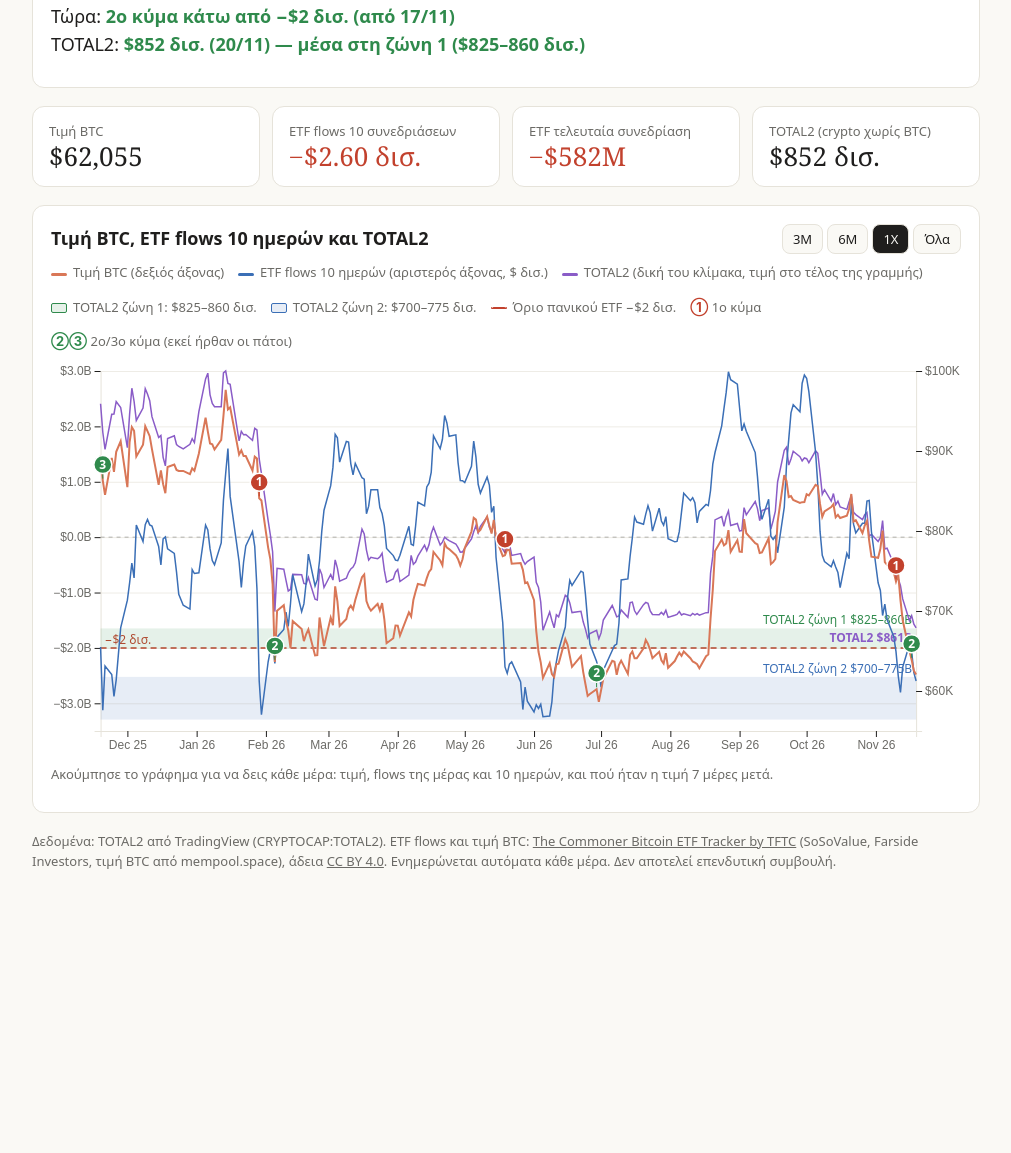
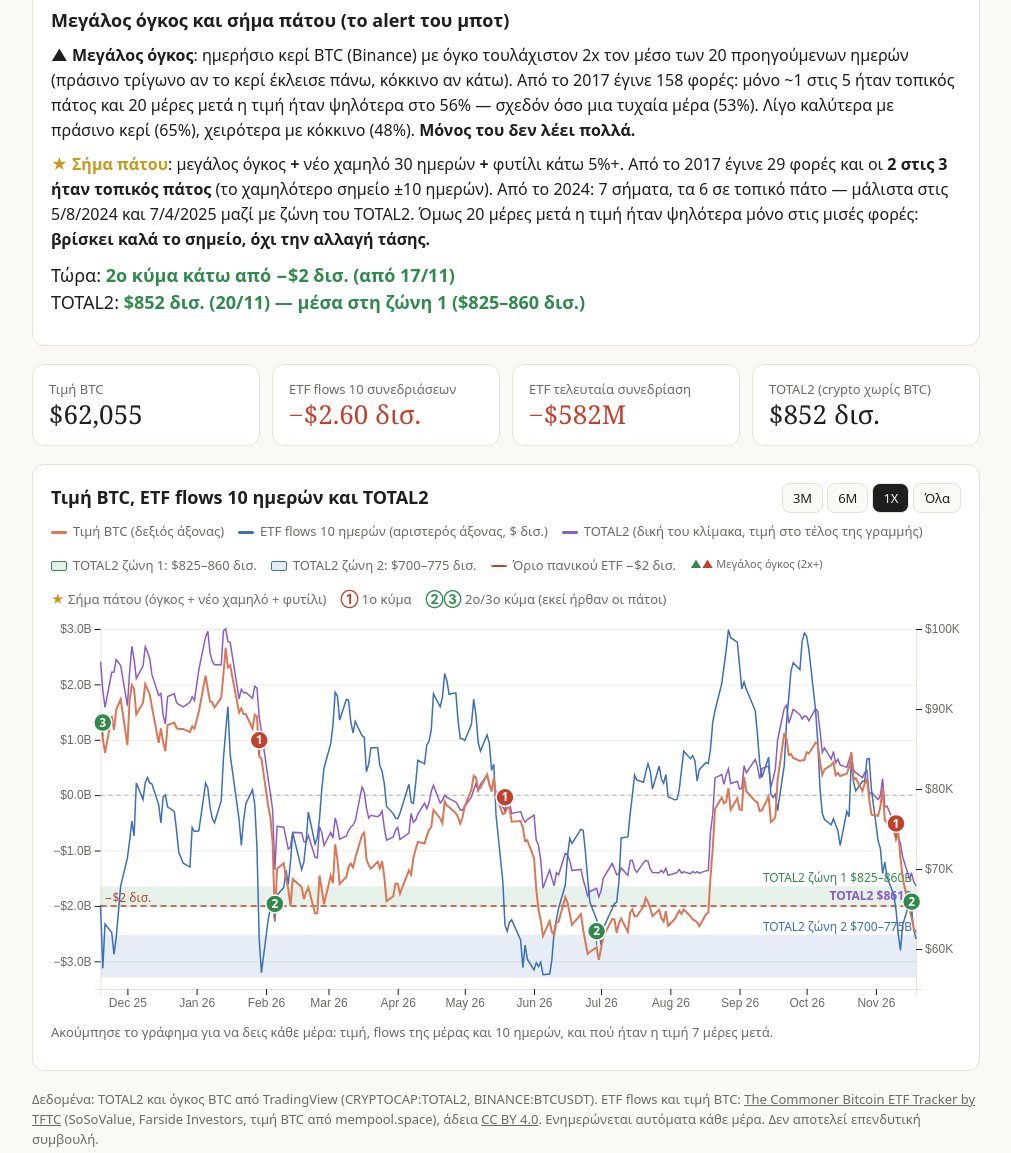
Before and after one commit to tavanios/btc-etf-waves, a plain HTML site: page index.html in a window 1280 px wide. Shown: the part 735-1888 px from the top of the page, without its empty margins (134-1145 px from the left). Before the commit the page ends 1654 px from the top, so only its background shows below. Drawn offline with nearby package versions, Linux system fonts and the light colour scheme; no server answers.

Commit message:
Enhance styles and update footer data in index.html
Added new styles for triangle indicators and gold text in the legend. Updated footer data source and improved volume and bottom signal descriptions.

```diff
--- a/index.html
+++ b/index.html
@@ -32,6 +32,8 @@
   .legend i { display: inline-block; width: 16px; height: 3px; border-radius: 2px; vertical-align: middle; margin-right: 6px; }
   .legend .zone { background: var(--zone); height: 10px; border: 1px solid var(--ok); }
   .legend .zone2 { background: var(--zone2); height: 10px; border: 1px solid var(--c1); }
+  .legend .tri { font-size: 11px; }
+  .gold { color: #c99a1a; }
   .legend .dash { background: transparent; border-top: 2px dashed var(--bad); height: 0; }
   .chart { position: relative; min-height: 400px; }
   .chart svg text { font-size: 12px; fill: var(--muted); }
@@ -58,6 +60,9 @@
     <p><b>Ζώνη 1: $825–860 δισ.</b> (πράσινη): πάτοι στις 7/4/2025 ($831 δισ.), 6/2/2026 ($853 δισ.), 25/6/2026 ($825 δισ.) και 15/11/2026 ($841 δισ.). Και οι τρεις μεγάλοι πάτοι του BTC από το 2025 ήρθαν εδώ, οι δύο του 2026 μάλιστα <b>μαζί με το 2ο κύμα των ETF</b>.<br>
     <b>Ζώνη 2: $700–775 δισ.</b> (μπλε): πάτοι στις 3/1/2024 ($700 δισ.), 5/8/2024 ($722 δισ.) και 6/9/2024 ($775 δισ.). Εδώ βρήκε στήριγμα όταν η ζώνη 1 έσπασε το καλοκαίρι του 2024.</p>
     <p class="small">Όσο κρατάει η ζώνη 1, έχει δουλέψει ως στήριγμα. Αν σπάσει καθαρά, η επόμενη περιοχή στήριξης στο ιστορικό είναι η ζώνη 2 — το 2024 αυτό σήμαινε για το BTC άλλο ~12% πτώση. Λίγες περιπτώσεις, όχι κανόνας.</p>
+    <h2 style="margin-top:14px">Μεγάλος όγκος και σήμα πάτου (το alert του μποτ)</h2>
+    <p><b>▲ Μεγάλος όγκος</b>: ημερήσιο κερί BTC (Binance) με όγκο τουλάχιστον 2x τον μέσο των 20 προηγούμενων ημερών (πράσινο τρίγωνο αν το κερί έκλεισε πάνω, κόκκινο αν κάτω). Από το 2017 έγινε 158 φορές: μόνο ~1 στις 5 ήταν τοπικός πάτος και 20 μέρες μετά η τιμή ήταν ψηλότερα στο 56% — σχεδόν όσο μια τυχαία μέρα (53%). Λίγο καλύτερα με πράσινο κερί (65%), χειρότερα με κόκκινο (48%). <b>Μόνος του δεν λέει πολλά.</b></p>
+    <p><b class="gold">★ Σήμα πάτου</b>: μεγάλος όγκος <b>+</b> νέο χαμηλό 30 ημερών <b>+</b> φυτίλι κάτω 5%+. Από το 2017 έγινε 29 φορές και οι <b>2 στις 3 ήταν τοπικός πάτος</b> (το χαμηλότερο σημείο ±10 ημερών). Από το 2024: 7 σήματα, τα 6 σε τοπικό πάτο — μάλιστα στις 5/8/2024 και 7/4/2025 μαζί με ζώνη του TOTAL2. Όμως 20 μέρες μετά η τιμή ήταν ψηλότερα μόνο στις μισές φορές: <b>βρίσκει καλά το σημείο, όχι την αλλαγή τάσης.</b></p>
     <p class="now">Τώρα: <b id="now">—</b><br>TOTAL2: <b id="now2">—</b></p>
   </div>
 
@@ -85,6 +90,8 @@
       <span><i class="zone"></i>TOTAL2 ζώνη 1: $825–860 δισ.</span>
       <span><i class="zone2"></i>TOTAL2 ζώνη 2: $700–775 δισ.</span>
       <span><i class="dash"></i>Όριο πανικού ETF −$2 δισ.</span>
+      <span class="tri"><b class="up">▲</b><b class="down">▲</b> Μεγάλος όγκος (2x+)</span>
+      <span><b class="gold">★</b> Σήμα πάτου (όγκος + νέο χαμηλό + φυτίλι)</span>
       <span><b class="down">①</b> 1ο κύμα</span>
       <span><b class="up">②③</b> 2ο/3ο κύμα (εκεί ήρθαν οι πάτοι)</span>
     </div>
@@ -93,7 +100,7 @@
   </div>
 
   <footer>
-    Δεδομένα: TOTAL2 από TradingView (CRYPTOCAP:TOTAL2). ETF flows και τιμή BTC: <a href="https://www.tftc.io/bitcoin-etf-flows" rel="noopener">The Commoner Bitcoin ETF Tracker by TFTC</a> (SoSoValue, Farside Investors, τιμή BTC από mempool.space), άδεια <a href="https://creativecommons.org/licenses/by/4.0/" rel="noopener">CC BY 4.0</a>. Ενημερώνεται αυτόματα κάθε μέρα. Δεν αποτελεί επενδυτική συμβουλή.
+    Δεδομένα: TOTAL2 και όγκος BTC από TradingView (CRYPTOCAP:TOTAL2, BINANCE:BTCUSDT). ETF flows και τιμή BTC: <a href="https://www.tftc.io/bitcoin-etf-flows" rel="noopener">The Commoner Bitcoin ETF Tracker by TFTC</a> (SoSoValue, Farside Investors, τιμή BTC από mempool.space), άδεια <a href="https://creativecommons.org/licenses/by/4.0/" rel="noopener">CC BY 4.0</a>. Ενημερώνεται αυτόματα κάθε μέρα. Δεν αποτελεί επενδυτική συμβουλή.
   </footer>
 </main>
 
@@ -109,6 +116,16 @@
 
   let t2 = new Map();
   try { const k = await fetch('total2.json', {cache: 'no-cache'}).then((r) => r.json()); t2 = new Map(k.rows.map((r) => [r[0], {cl: r[1], lo: r[2]}])); } catch (e) {}
+  const vs = new Map();
+  try {
+    const k = await fetch('btc.json', {cache: 'no-cache'}).then((r) => r.json()); const b = k.rows;
+    for (let i = 30; i < b.length - 1; i++) {   // last row = today's candle, not closed yet
+      const [d, o, h, l, c, v] = b[i];
+      const avg = b.slice(i - 20, i).reduce((s, x) => s + x[5], 0) / 20, prevLow = Math.min(...b.slice(i - 30, i).map((x) => x[3]));
+      const body = Math.min(o, c), wick = (body - l) / body * 100, x = v / avg;
+      if (x >= 2) vs.set(d, {x, up: c >= o, bottom: l < prevLow && wick >= 5, newLow: l < prevLow, wick});
+    }
+  } catch (e) {}
   const ZLO = 825, ZHI = 860, Z2LO = 700, Z2HI = 775;
   const all = j.days.filter((d) => d.btcCloseUsd != null).map((d) => ({
     date: d.date, t: new Date(d.date + 'T00:00:00Z'), flow: d.netFlowUsd / 1e6, close: d.btcCloseUsd, t2: t2.has(d.date) ? t2.get(d.date).cl : null }));
@@ -202,6 +219,14 @@
     mg.append('circle').attr('r', 9).style('fill', (w) => w.wave >= 2 ? 'var(--ok)' : 'var(--bad)').style('stroke', 'var(--panel)').attr('stroke-width', 1.5);
     mg.append('text').attr('text-anchor', 'middle').attr('dy', '0.35em').text((w) => w.wave).style('fill', '#fff').style('font-weight', '700');
 
+    const vrows = rows.filter((d) => vs.has(d.date));
+    svg.append('g').selectAll('path').data(vrows).join('path')
+      .attr('d', d3.symbol(d3.symbolTriangle, 34)())
+      .attr('transform', (d) => `translate(${x(d.t)},${yP(d.close) + 12})`)
+      .style('fill', (d) => vs.get(d.date).up ? 'var(--ok)' : 'var(--bad)').style('opacity', .85);
+    svg.append('g').selectAll('text').data(vrows.filter((d) => vs.get(d.date).bottom)).join('text')
+      .attr('x', (d) => x(d.t)).attr('y', (d) => yP(d.close) + 34).attr('text-anchor', 'middle').text('★')
+      .style('fill', '#c99a1a').style('font-size', '18px');
     const rule = svg.append('line').attr('y1', mt).attr('y2', H - mb).style('stroke', 'var(--muted)').style('display', 'none');
     const dP = svg.append('circle').attr('r', 4).style('fill', 'var(--c0)').style('display', 'none');
     const dC = svg.append('circle').attr('r', 4).style('fill', 'var(--c1)').style('display', 'none');
@@ -224,6 +249,9 @@
       if (d.f10 !== null) line('ETF 10 ημερών:', fmtMoney(d.f10 * 1000), d.f10 < 0 ? 'down' : 'up');
       if (d.p10 !== null) line('Τιμή 10 ημερών:', pct(d.p10));
       if (d.t2 !== null) line('TOTAL2:', '$' + d3.format(',.0f')(d.t2) + ' δισ.' + (d.t2 >= ZLO && d.t2 <= ZHI ? ' (ζώνη 1)' : d.t2 >= Z2LO && d.t2 <= Z2HI ? ' (ζώνη 2)' : ''), (d.t2 >= ZLO && d.t2 <= ZHI) || (d.t2 >= Z2LO && d.t2 <= Z2HI) ? 'up' : null);
+      const vv = vs.get(d.date);
+      if (vv) line('Όγκος:', vv.x.toFixed(1) + 'x τον μέσο 20 ημερών' + (vv.newLow ? ' · νέο χαμηλό 30 ημ.' : ''), vv.up ? 'up' : 'down');
+      if (vv && vv.bottom) line('★', 'Σήμα πάτου (φυτίλι ' + vv.wick.toFixed(1) + '%)', 'gold');
       const w = waves.find((w) => d.date >= w.start && d.date <= w.end);
       if (w) line('Κύμα:', w.wave + 'ο κάτω από −$2 δισ.', w.wave >= 2 ? 'up' : 'down');
       line('Τιμή 7 μέρες μετά:', d.next7 === null ? 'δεν έχει έρθει ακόμα' : pct(d.next7), d.next7 === null ? null : (d.next7 < 0 ? 'down' : 'up'));
```
